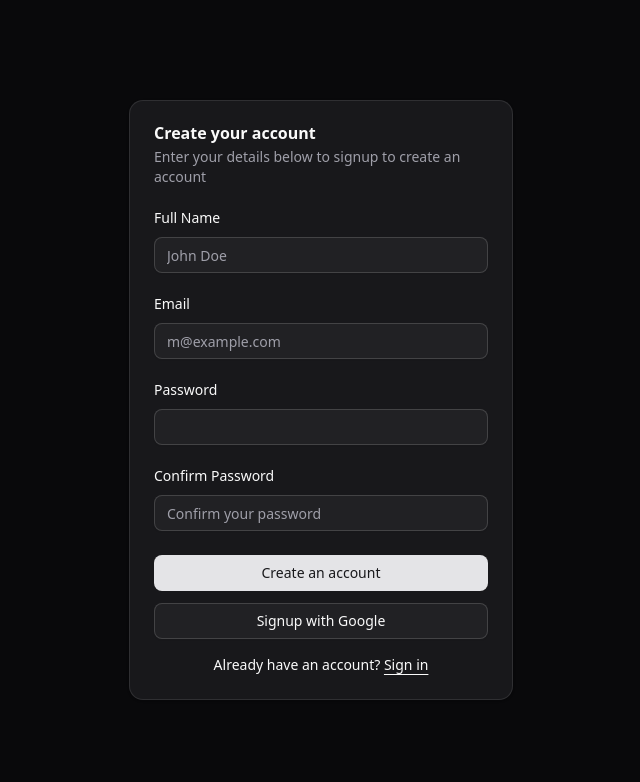
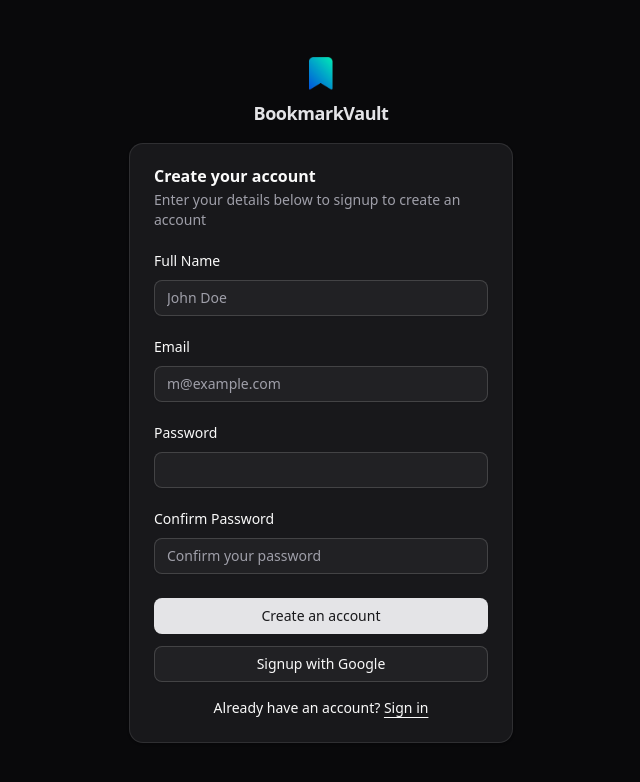
Before and after one commit to Bipul-Dubey/bookmark-vault, a Next.js app: page /register in a window 1280 px wide. Shown: the top 782 px of the page, without its empty margins (319-959 px from the left). Built offline with nearby package versions, Linux system fonts and the light colour scheme; no server answers.

Commit message:
fix: logo

```diff
--- a/src/app/(auth)/page.tsx
+++ b/src/app/(auth)/page.tsx
@@ -1,8 +1,10 @@
 import { LoginForm } from "@/components/authentication/login-form";
+import { Logo } from "@/components/Logo";
 
 export default function Page() {
   return (
-    <div className="flex min-h-svh w-full items-center justify-center p-6 md:p-10">
+    <div className="flex flex-col space-y-4 min-h-svh w-full items-center justify-center p-6 md:p-10">
+      <Logo variant="stacked" />
       <div className="w-full max-w-sm">
         <LoginForm />
       </div>
--- a/src/app/(auth)/register/page.tsx
+++ b/src/app/(auth)/register/page.tsx
@@ -1,8 +1,10 @@
 import { RegisterForm } from "@/components/authentication/register-form";
+import { Logo } from "@/components/Logo";
 
 export default function Page() {
   return (
-    <div className="flex min-h-svh w-full items-center justify-center p-6 md:p-10">
+    <div className="flex flex-col space-y-4 min-h-svh w-full items-center justify-center p-6 md:p-10">
+      <Logo variant="stacked" />
       <div className="w-full max-w-sm">
         <RegisterForm />
       </div>
--- a/src/components/Header/index.tsx
+++ b/src/components/Header/index.tsx
@@ -17,6 +17,7 @@ import { User, LogOut, Moon, Sun, Bookmark } from "lucide-react";
 import { useTheme } from "next-themes";
 import { useAuth } from "@/context/AuthContext";
 import { getInitials } from "@/lib/utils";
+import { Logo } from "../Logo";
 
 export function Header() {
   const { theme, setTheme } = useTheme();
@@ -41,10 +42,7 @@ export function Header() {
       <div className="flex h-14 items-center justify-between px-4 w-full">
         {/* Logo Section */}
         <Link href="/bookmark" className="flex items-center space-x-2">
-          <div className="flex items-center justify-center w-8 h-8 rounded-md bg-primary text-primary-foreground">
-            <Bookmark className="h-4 w-4" />
-          </div>
-          <span className="font-bold text-lg">Bookmark Vault</span>
+          <Logo size="xs" />
         </Link>
 
         {/* User Section */}
--- /dev/null
+++ b/src/components/Logo.tsx
@@ -0,0 +1,90 @@
+// components/ui/LogoWithImage.tsx
+import React from "react";
+import Image from "next/image";
+import { cn } from "@/lib/utils";
+
+interface LogoProps {
+  className?: string;
+  showName?: boolean;
+  size?: "sm" | "md" | "lg" | "xl" | "xs";
+  variant?: "default" | "minimal" | "stacked";
+  imageSrc?: string;
+}
+
+export const Logo: React.FC<LogoProps> = ({
+  className,
+  showName = true,
+  size = "sm",
+  variant = "default",
+  imageSrc = "/bookmark.png", // Default logo path
+}) => {
+  const sizeConfig = {
+    xs: { dimension: 20, textClass: "text-lg" },
+    sm: { dimension: 24, textClass: "text-lg" },
+    md: { dimension: 32, textClass: "text-xl" },
+    lg: { dimension: 40, textClass: "text-2xl" },
+    xl: { dimension: 48, textClass: "text-3xl" },
+  };
+
+  const config = sizeConfig[size];
+
+  if (variant === "stacked") {
+    return (
+      <div className={cn("flex flex-col items-center space-y-2", className)}>
+        <Image
+          src={imageSrc}
+          alt="BookmarkVault Logo"
+          width={config.dimension}
+          height={config.dimension}
+          className="object-contain"
+        />
+        {showName && (
+          <span
+            className={cn(
+              "font-bold text-primary tracking-tight text-center",
+              config.textClass
+            )}
+          >
+            BookmarkVault
+          </span>
+        )}
+      </div>
+    );
+  }
+
+  if (variant === "minimal") {
+    return (
+      <div className={cn("flex items-center", className)}>
+        <Image
+          src={imageSrc}
+          alt="BookmarkVault Logo"
+          width={config.dimension}
+          height={config.dimension}
+          className="object-contain"
+        />
+      </div>
+    );
+  }
+
+  return (
+    <div className={cn("flex items-center space-x-3", className)}>
+      <Image
+        src={imageSrc}
+        alt="BookmarkVault Logo"
+        width={config.dimension}
+        height={config.dimension}
+        className="object-contain"
+      />
+      {showName && (
+        <span
+          className={cn(
+            "font-bold text-primary tracking-tight",
+            config.textClass
+          )}
+        >
+          BookmarkVault
+        </span>
+      )}
+    </div>
+  );
+};
```
